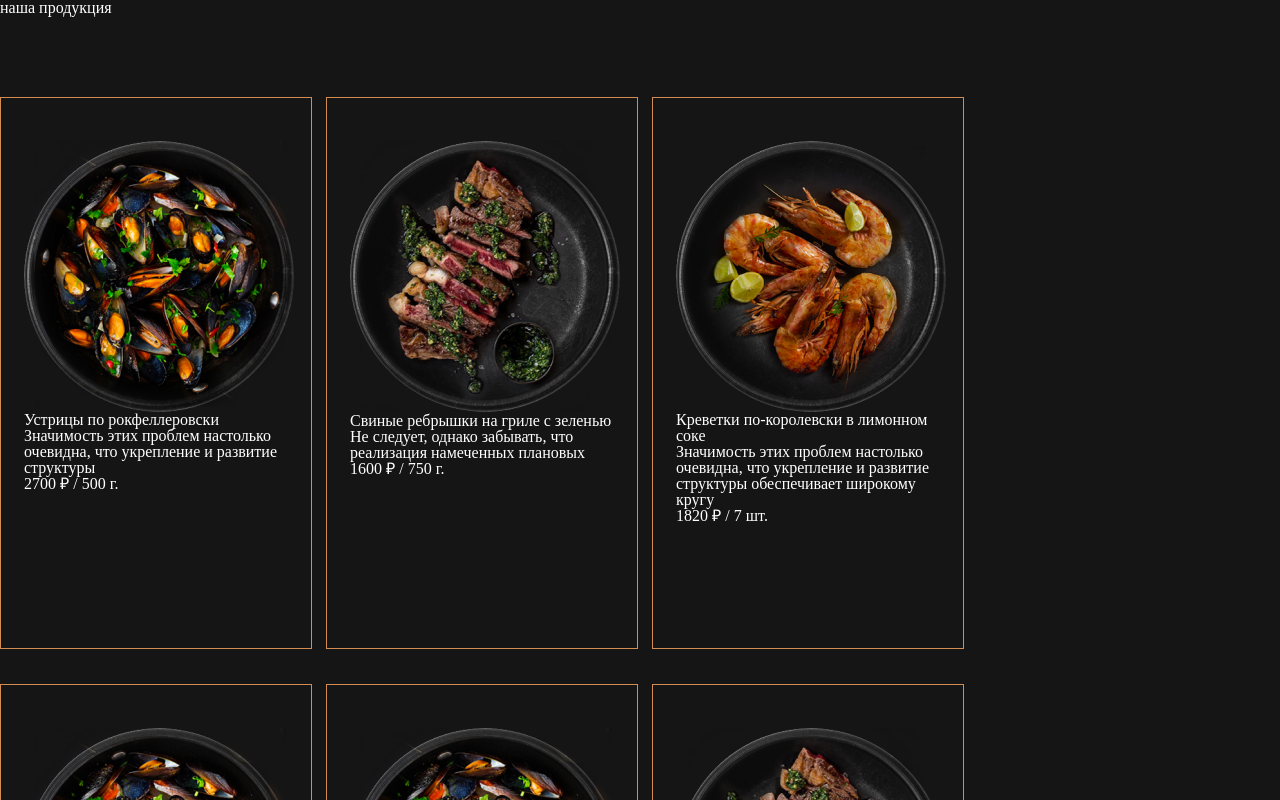
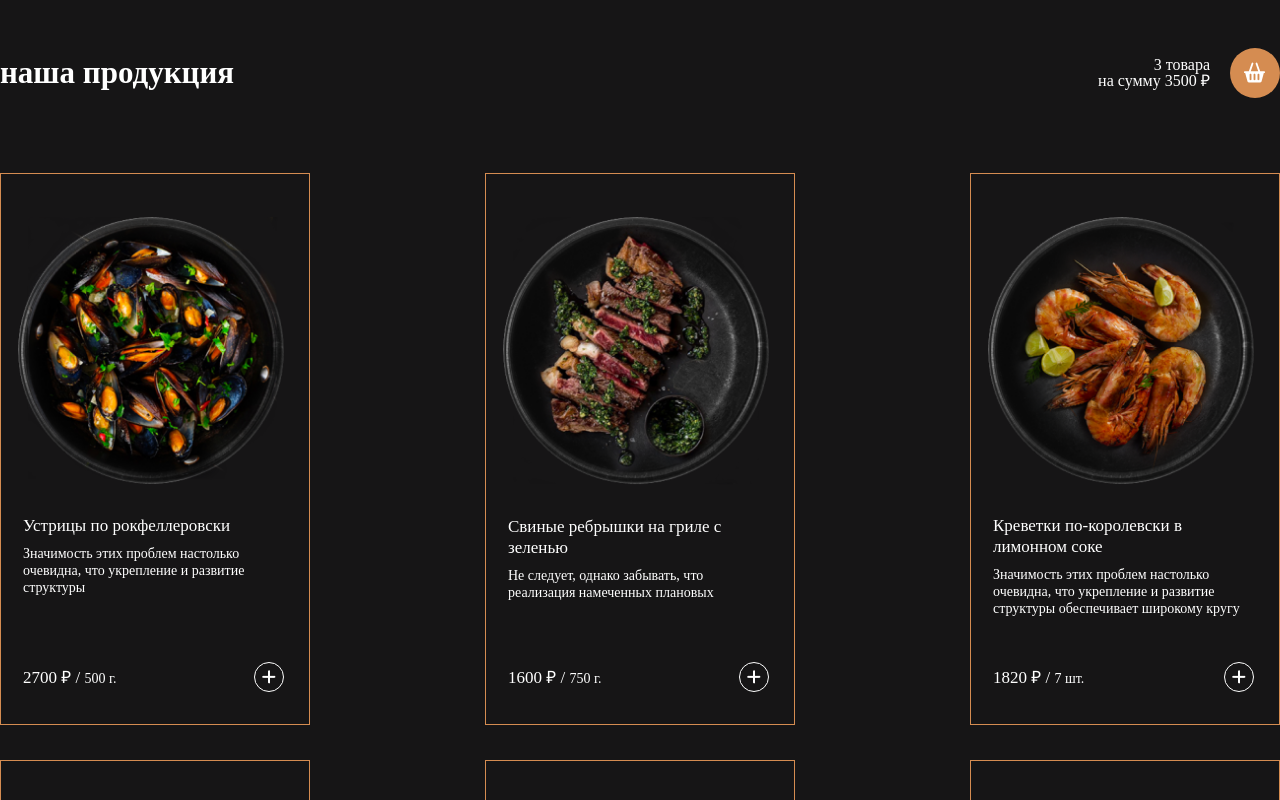
Before and after one commit to julia-popova-s/module-react, a React (Create React App) app: page / in a window 1280 px wide. Shown: the top 800 px of the page. Built offline with nearby package versions, Linux system fonts and the light colour scheme.

Commit message:
added component basket

```diff
--- a/public/index.html
+++ b/public/index.html
@@ -5,10 +5,7 @@
     <link rel="icon" href="%PUBLIC_URL%/favicon.ico" />
     <meta name="viewport" content="width=device-width, initial-scale=1" />
     <meta name="theme-color" content="#000000" />
-    <meta
-      name="description"
-      content="Web site created using create-react-app"
-    />
+    <meta name="description" content="Web site created using create-react-app" />
     <link rel="apple-touch-icon" href="%PUBLIC_URL%/logo192.png" />
     <!--
       manifest.json provides metadata used when your web app is installed on a
@@ -24,6 +21,9 @@
       work correctly both with client-side routing and a non-root public URL.
       Learn how to configure a non-root public URL by running `npm run build`.
     -->
+    <link rel="preconnect" href="https://fonts.googleapis.com" />
+    <link rel="preconnect" href="https://fonts.gstatic.com" crossorigin />
+    <link href="https://fonts.googleapis.com/css2?family=Montserrat:wght@400;500;700&display=swap" rel="stylesheet" />
     <title>React App</title>
   </head>
   <body>
--- a/src/App.css
+++ /dev/null
@@ -1,41 +0,0 @@
-.App {
-  text-align: center;
-}
-
-.App-logo {
-  height: 40vmin;
-  pointer-events: none;
-}
-
-@media (prefers-reduced-motion: no-preference) {
-  .App-logo {
-    animation: App-logo-spin infinite 20s linear;
-  }
-}
-
-.App-header {
-  background-color: #282c34;
-  min-height: 100vh;
-  display: flex;
-  flex-direction: column;
-  align-items: center;
-  justify-content: center;
-  font-size: calc(10px + 2vmin);
-  color: white;
-}
-
-.App-link {
-  color: #61dafb;
-}
-
-@keyframes App-logo-spin {
-  from {
-    transform: rotate(0deg);
-  }
-  to {
-    transform: rotate(360deg);
-  }
-}
-.header{
-  margin-bottom:81px;
-}
--- a/src/App.js
+++ b/src/App.js
@@ -1,21 +1,25 @@
 import { ProductsList } from "./components/productslist.styled";
 import "./components/reset.css";
-import "./App.css";
+import "./App.scss";
 
 import Card from "./components/card.js";
+import BasketShop from "./components/basket.js";
 
 function App() {
   return (
     <ProductsList>
       <div className="container">
-        <header className="header">наша продукция</header>
+        <header className="header">
+          <h1 className="header__title">наша продукция</h1>
+          <BasketShop url={"images/basket.svg"} counter={3} sum={3500} />
+        </header>
         <div className="menu">
           <Card
             url={"images/1.png"}
             title={"Устрицы по рокфеллеровски"}
             description={"Значимость этих проблем настолько очевидна, что укрепление и развитие структуры"}
             price={2700}
-            wight={500}
+            weight={500}
             unit={"г."}
           />
           <Card
@@ -23,7 +27,7 @@ function App() {
             title={"Свиные ребрышки на гриле с зеленью"}
             description={"Не следует, однако забывать, что реализация намеченных плановых"}
             price={1600}
-            wight={750}
+            weight={750}
             unit={"г."}
           />
           <Card
@@ -41,7 +45,7 @@ function App() {
             title={"Устрицы по рокфеллеровски"}
             description={"Значимость этих проблем настолько очевидна, что укрепление и развитие структуры"}
             price={2700}
-            wight={500}
+            weight={500}
             unit={"г."}
           />
           <Card
@@ -49,7 +53,7 @@ function App() {
             title={"Устрицы по рокфеллеровски"}
             description={"Значимость этих проблем настолько очевидна, что укрепление и развитие структуры"}
             price={2700}
-            wight={500}
+            weight={500}
             unit={"г."}
           />
           <Card
@@ -57,7 +61,7 @@ function App() {
             title={"Свиные ребрышки на гриле с зеленью"}
             description={"Не следует, однако забывать, что реализация намеченных плановых"}
             price={1600}
-            wight={750}
+            weight={750}
             unit={"г."}
           />
           <Card
@@ -75,7 +79,7 @@ function App() {
             title={"Устрицы по рокфеллеровски"}
             description={"Значимость этих проблем настолько очевидна, что укрепление и развитие структуры"}
             price={2700}
-            wight={500}
+            weight={500}
             unit={"г."}
           />
         </div>
--- /dev/null
+++ b/src/App.scss
@@ -0,0 +1,57 @@
+// .App {
+//   text-align: center;
+// }
+
+// .App-logo {
+//   height: 40vmin;
+//   pointer-events: none;
+// }
+
+// @media (prefers-reduced-motion: no-preference) {
+//   .App-logo {
+//     animation: App-logo-spin infinite 20s linear;
+//   }
+// }
+
+// .App-header {
+//   background-color: #282c34;
+//   min-height: 100vh;
+//   display: flex;
+//   flex-direction: column;
+//   align-items: center;
+//   justify-content: center;
+//   font-size: calc(10px + 2vmin);
+//   color: white;
+// }
+
+// .App-link {
+//   color: #61dafb;
+// }
+
+// @keyframes App-logo-spin {
+//   from {
+//     transform: rotate(0deg);
+//   }
+
+//   to {
+//     transform: rotate(360deg);
+//   }
+// }
+
+* {
+  box-sizing: border-box;
+}
+
+.header {
+  display: flex;
+  justify-content: space-between;
+  align-items:center;
+  margin-bottom: 75px;
+  padding-top: 48px;
+
+  &__title {
+    font-weight: 700;
+    font-size: 31px;
+    line-height: 38px;
+  }
+}
--- /dev/null
+++ b/src/components/basket.js
@@ -0,0 +1,13 @@
+import "./basket.scss";
+function BasketShop({ url, counter, sum }) {
+  return (
+    <div className="basketshop">
+      <span className="basketshop__label">
+        <p>{counter} товара</p>
+        <p>на сумму {sum} ₽</p>
+      </span>
+      <img src={url} className="basketshop__icon" alt="Корзина" />
+    </div>
+  );
+}
+export default BasketShop;
--- /dev/null
+++ b/src/components/basket.scss
@@ -0,0 +1,7 @@
+.basketshop {
+  display: flex;
+  gap: 20px;
+  flex-wrap: wrap;
+  align-items:center;
+  text-align: right;
+}
--- a/src/components/card.css
+++ /dev/null
@@ -1,7 +0,0 @@
-.card{
-  padding: 43px 25px 32px 23px;
-  border: 1px solid #D58C51;
-  max-width: 312px;
-  height: 552px;
-  box-sizing: border-box;
-}
--- a/src/components/card.js
+++ b/src/components/card.js
@@ -1,12 +1,18 @@
-import "./card.css";
-function Card({ url, title, description, price, wight, count, unit }) {
+import "./card.scss";
+function Card({ url, title, description, price, weight, count, unit }) {
   return (
     <div className="card">
       <img className="card__preview" src={url} alt="Фотография блюда" />
       <h2 className="card__title">{title}</h2>
       <p className="card__description">{description}</p>
-      <div className="card_price">
-        {price} ₽ / {wight} {count} {unit}
+      <div className="card__block">
+        <div className="card__price">
+          {price} ₽ /{" "}
+          <span className="card__wight">
+            {weight} {count} {unit}
+          </span>
+        </div>
+        <div className="card__btn"></div>
       </div>
     </div>
   );
--- /dev/null
+++ b/src/components/card.scss
@@ -0,0 +1,68 @@
+.card {
+  padding: 43px 25px 32px 17px;
+  border: 1px solid #D58C51;
+  max-width: 310px;
+  height: 552px;
+  box-sizing: border-box;
+  display: flex;
+  flex-direction: column;
+
+  &__preview {
+    margin-bottom: 31px;
+  }
+
+  &__title,
+  &__description,
+  &__block {
+    padding-left: 5px;
+  }
+
+  &__title {
+    margin-bottom: 9px;
+    font-weight: 500;
+    font-size: 17px;
+    line-height: 21px;
+  }
+
+  &__description {
+    font-weight: 400;
+    font-size: 14px;
+    line-height: 17px;
+  }
+
+  &__block {
+    display: flex;
+    justify-content: space-between;
+    align-items: center;
+    min-height: 30px;
+    margin-top: auto;
+  }
+
+  &__price {
+    font-weight: 500;
+    font-size: 17px;
+    line-height: 21px;
+  }
+
+  &__wight {
+    font-weight: 400;
+    font-size: 14px;
+    line-height: 17px;
+  }
+
+  &__btn {
+    position: relative;
+    right: 0;
+    width: 30px;
+    height: 30px;
+    border-radius: 50%;
+    border: 1px solid #FFFFFF;
+
+    &::after {
+      content: url("../../public/images/9.png");
+      position: absolute;
+      top: 7px;
+      left: 7px;
+    }
+  }
+}
--- a/src/components/productslist.styled.js
+++ b/src/components/productslist.styled.js
@@ -11,8 +11,10 @@ export const ProductsList = styled.div`
     .menu {
       display: flex;
       flex-wrap: wrap;
-      height: 100vh;
+      justify-content:space-between;
+      height:calc(100vh - 173px);
       gap: 35px 14px;
+      overflow-x: auto;
     }
   }
 `;
--- a/src/index.css
+++ b/src/index.css
@@ -1,9 +1,14 @@
+@import url('https://fonts.googleapis.com/css2?family=Montserrat:wght@400;500;700&display=swap');
+
 body {
   margin: 0;
-  font-family: -apple-system, BlinkMacSystemFont, 'Segoe UI', 'Roboto', 'Oxygen',
+  /* font-family: -apple-system, BlinkMacSystemFont, 'Segoe UI', 'Roboto', 'Oxygen',
     'Ubuntu', 'Cantarell', 'Fira Sans', 'Droid Sans', 'Helvetica Neue',
     sans-serif;
   -webkit-font-smoothing: antialiased;
+  -moz-osx-font-smoothing: grayscale; */
+  font-family: 'Montserrat', sans-serif;
+   -webkit-font-smoothing: antialiased;
   -moz-osx-font-smoothing: grayscale;
    background-color: #161516;
 }
```
Also changed, not shown: public/images/9.png (added), public/images/basket.svg (added).
